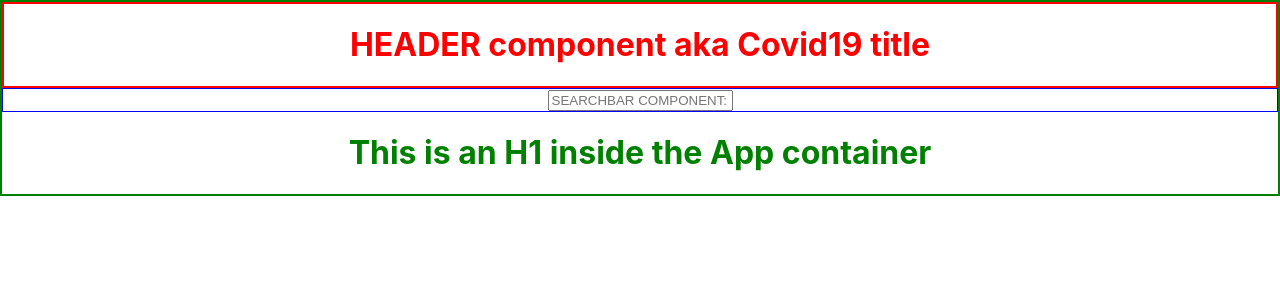
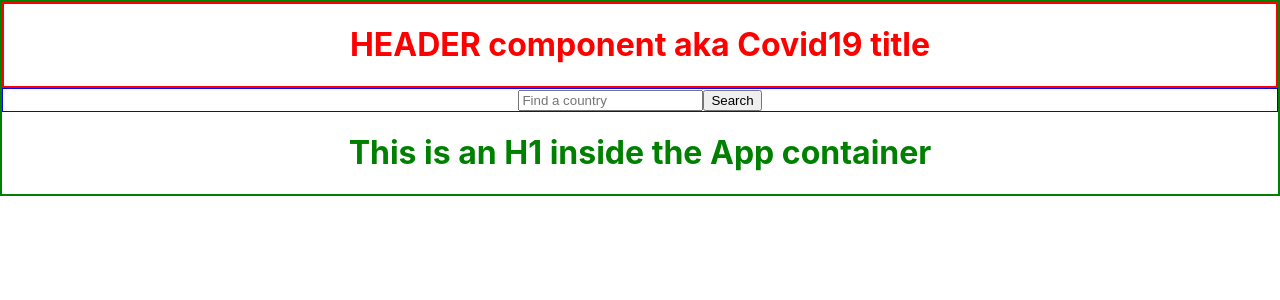
Before and after one commit to jonnytse/covid19, a React (Create React App) app: page / in a window 1280 px wide. Shown: the top 300 px of the page. Built offline with nearby package versions, Linux system fonts and the light colour scheme.

Commit message:
Searchbar buttons console logs correctly via props from App.js

```diff
--- a/src/components/SearchBar/SearchBar.jsx
+++ b/src/components/SearchBar/SearchBar.jsx
@@ -5,9 +5,13 @@ class SearchBar extends Component {
     render() {
         return (
             <div className={styles.searchbar}>
-                <input
+                {/* <input
                     placeholder="SEARCHBAR COMPONENT: Type country to search"
-                />
+                /> */}
+                <form onSubmit={this.props.getCountry}>
+                    <input type="text" name="country" placeholder="Find a country" />
+                    <button>Search</button>
+                </form>
             </div>
 
         )
--- a/src/container/App/App.js
+++ b/src/container/App/App.js
@@ -4,11 +4,16 @@ import Header from '../../components/Header';
 import SearchBar from '../../components/SearchBar';
 
 class App extends Component {
+  getCountry = (e) => {
+    e.preventDefault();
+    console.log("It works!");
+  }
+
   render() {
     return (
       <div className={styles.app}>
         <Header />
-        <SearchBar />
+        <SearchBar getCountry={this.getCountry} />
         <h1>This is an H1 inside the App container</h1>
       </div>
     );
```
